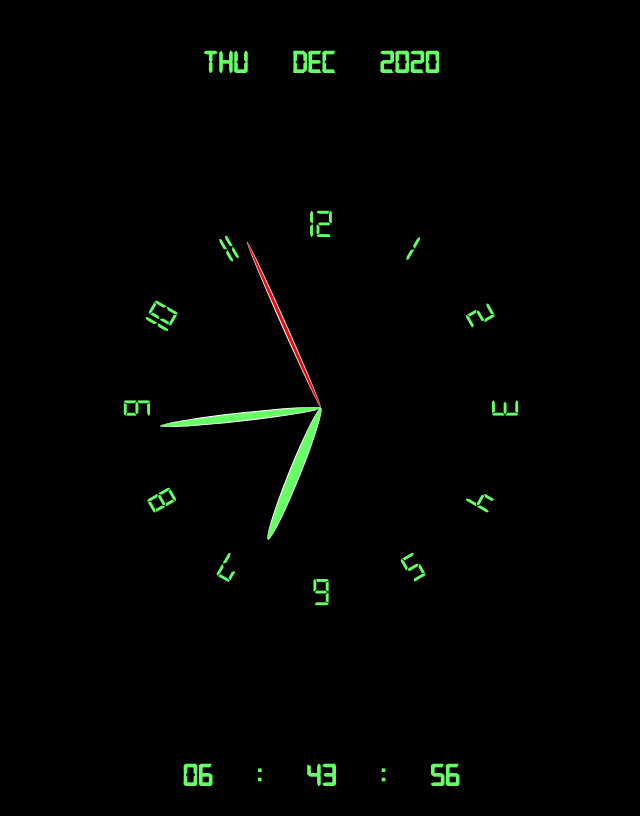
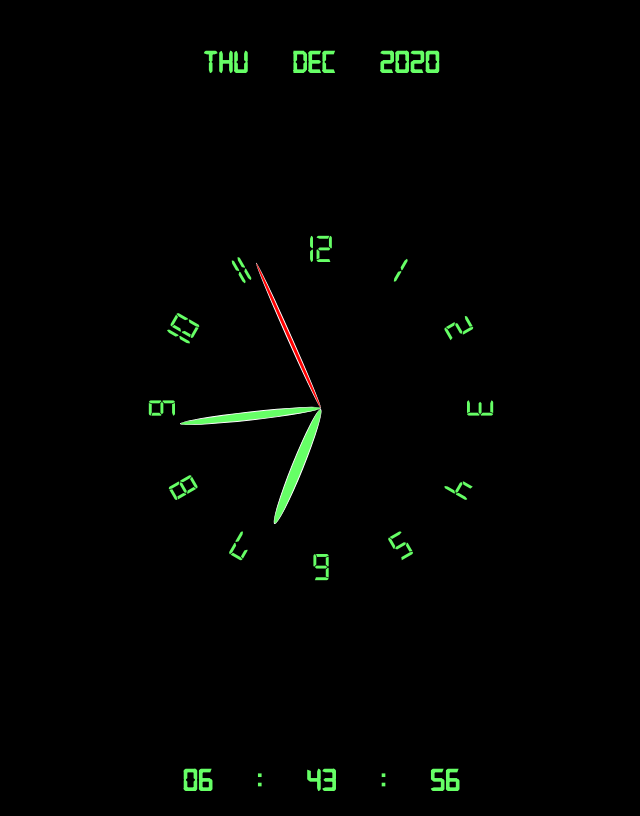
Before and after one commit to Techdevweb/Analog-Clock, a plain HTML site: page Analog Clock/Index.html in a window 1280 px wide. Shown: the whole page, without its empty margins (319-959 px from the left). Drawn offline with nearby package versions, Linux system fonts and the light colour scheme.

Commit message:
Update style.css

```diff
--- a/Analog Clock/style.css
+++ b/Analog Clock/style.css
@@ -8,10 +8,11 @@ body {
 }
 
 .clock {
-  width: 400px;
-  height: 400px;
+  width: 350px;
+  height: 350px;
   border-radius: 50%;
   border: 20x solid black;
+  margin: 80px 0;
   position: relative;
 }
 
@@ -21,6 +22,7 @@ body {
   width: 100%;
   height: 100%;
   text-align: center;
+  font-size: 40px;
   transform: rotate(var(--rotation));
 }
 
@@ -88,7 +90,7 @@ body {
 
 .digital {
   position: absolute;
-  bottom: 10px;
+  bottom: 5px;
 }
 
 #date {
```
